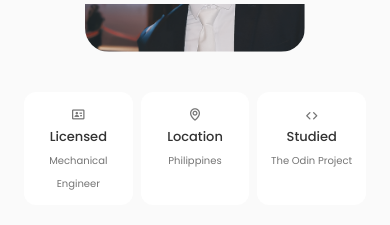
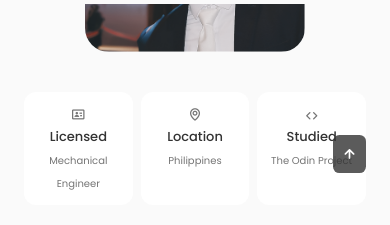
Before and after one commit to hayaman3/portfolio, a React (Create React App) app: page / in a window 390 px wide. Shown: the part 840-1065 px from the top of the page. Built offline with nearby package versions, Linux system fonts and the light colour scheme.

Commit message:
completed Scrollup Component

```diff
--- a/src/App.jsx
+++ b/src/App.jsx
@@ -7,6 +7,7 @@
 import Qualification from './components/qualification/Qualification';
 import Contact from './components/contact/Contact';
 import Footer from './components/footer/Footer';
+import Scrollup from './components/scrollup/Scrollup';
 
 function App() {
   return (
@@ -18,8 +19,9 @@
         <Skills />
         <Qualification />
         <Contact />
-        <Footer />
       </main>
+      <Footer />
+      <Scrollup />
     </>
   );
 }
--- /dev/null
+++ b/src/components/scrollup/Scrollup.jsx
@@ -0,0 +1,20 @@
+import React from 'react';
+import './scrollup.css';
+
+function Scrollup() {
+  window.addEventListener('scroll', () => {
+    const scrollUp = document.querySelector('.scrollup');
+    if (window.scrollY >= 560) {
+      scrollUp.classList.add('show-scroll');
+    } else {
+      scrollUp.classList.remove('show-scroll');
+    }
+  });
+  return (
+    <a href="#a" className="scrollup">
+      <i className="uil uil-arrow-up scrollup-icon" />
+    </a>
+  );
+}
+
+export default Scrollup;
--- /dev/null
+++ b/src/components/scrollup/scrollup.css
@@ -0,0 +1,52 @@
+.scrollup {
+  position: fixed;
+  right: 2.5rem;
+  bottom: -20%;
+  background-color: var(--title-color);
+  opacity: 0.8;
+  padding: 0.3rem 0.5rem;
+  border-radius: 0.4rem;
+  z-index: var(--z-tooltip);
+  transition: .4s;
+}
+
+.scrollup-icon {
+  font-size: 1.5rem;
+  color: var(--container-color);
+}
+
+.scrollup:hover {
+  background-color: var(--title-color-dark);
+}
+
+.show-scroll {
+  bottom: 3rem;
+}
+
+/*=============== BREAKPOINTS ===============*/
+/* For large devices */
+@media screen and (max-width: 992px) {
+  .scrollup {
+    right: 1.5rem;
+    padding: 0.25rem 0.4rem;
+  }
+
+  .scrollup-icon {
+    font-size: 1.25rem;
+  }
+}
+
+/* For medium devices */
+@media screen and (max-width: 768px) {
+  .show-scroll {
+    bottom: 4rem;
+  }
+}
+
+
+/* For small devices */
+@media screen and (max-width: 350px) {
+  .scrollup {
+    right: 1rem;
+  }
+}
```
